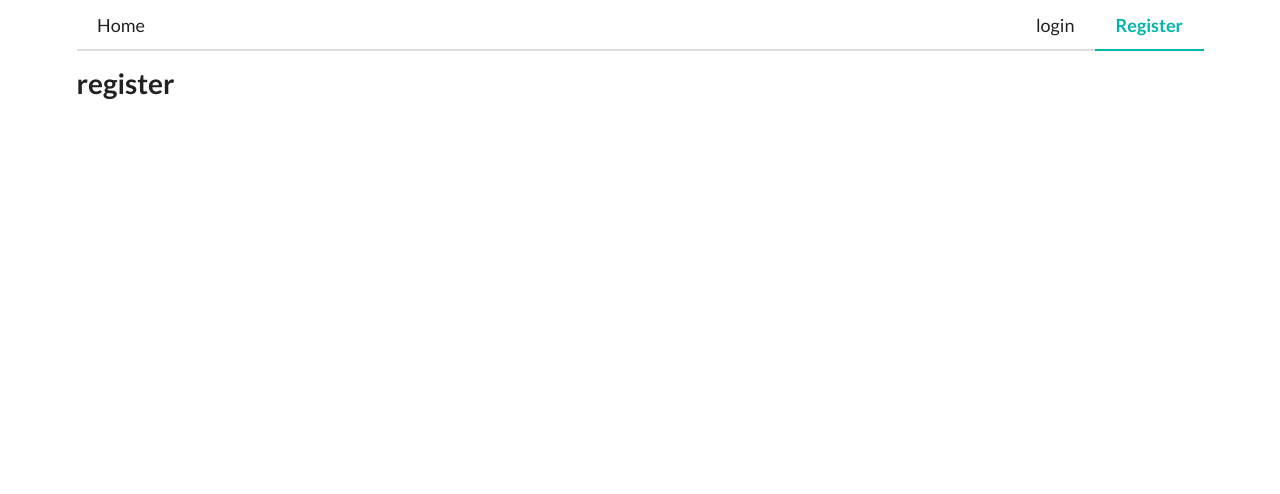
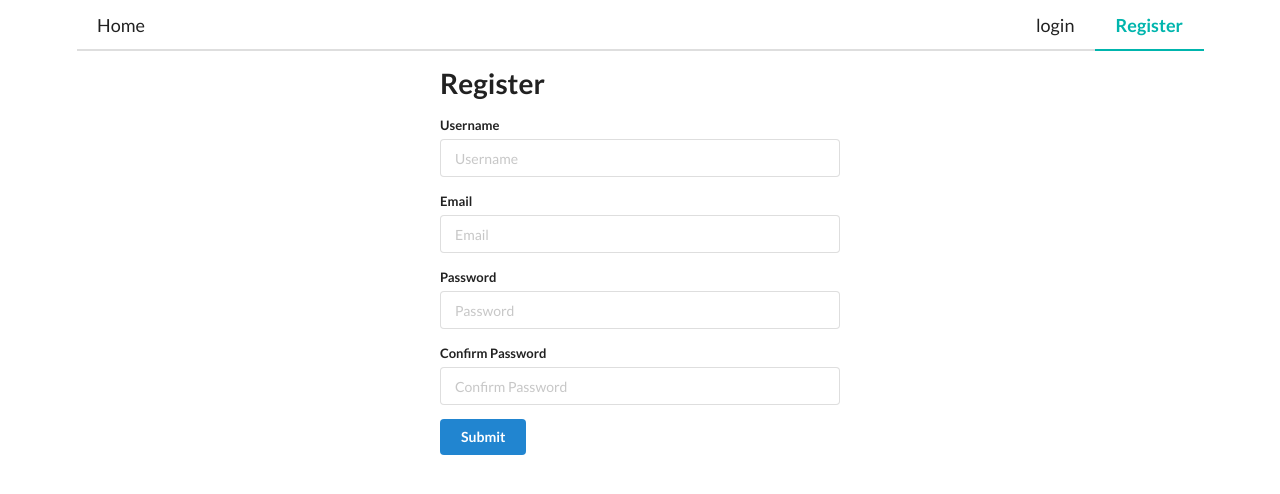
Before and after one commit to sabujhasansarker/merng-client, a React (Create React App) app: page /register in a window 1280 px wide. Shown: the top 494 px of the page. Built offline with nearby package versions, Linux system fonts and the light colour scheme.

Commit message:
login register

```diff
--- a/src/App.css
+++ b/src/App.css
@@ -5,3 +5,7 @@
   margin: 0 auto;
   padding: 20px;
 }
+.form-container {
+  width: 400px;
+  margin: auto;
+}
--- a/src/components/layout/MenuBar.js
+++ b/src/components/layout/MenuBar.js
@@ -7,6 +7,7 @@ const MenuBar = () => {
   //   active
   const [activeItem, setActiveItem] = useState(window.location.pathname);
   const handleItemClick = (e) => setActiveItem(e.target.name);
+  console.log(activeItem);
   return (
     <div className="ui pointing secondary menu massive">
       <Link
--- a/src/components/pages/Login.js
+++ b/src/components/pages/Login.js
@@ -1,11 +1,97 @@
-import React from "react";
+import React, { useState } from "react";
 
-const Login = () => {
+// * appolo
+import gql from "graphql-tag";
+import { useMutation } from "@apollo/react-hooks";
+
+//  * user from
+import { useForm } from "../../utils/hooks";
+
+const Login = ({ history }) => {
+  const { onChange, onSubmit, fromData } = useForm(loginUserCallback, {
+    username: "",
+    password: "",
+  });
+  const [error, setError] = useState({
+    header: "",
+    errors: {},
+  });
+  const [login, { loading }] = useMutation(LOGIN, {
+    update(_, result) {
+      history.push("/");
+    },
+    onError(err) {
+      fromData.password = "";
+      setError({
+        header: err.graphQLErrors[0].message,
+        errors: err.graphQLErrors[0].extensions.exception.errors,
+      });
+    },
+    variables: fromData,
+  });
+
+  function loginUserCallback() {
+    login();
+  }
+
   return (
-    <div>
-      <h1>Login</h1>
+    <div className="form-container">
+      {Object.keys(error.header).length > 0 && (
+        <div className="ui error message">
+          <div className="content">
+            <div className="header">
+              {Object.keys(error.header).length > 0 && error.header}
+            </div>
+            {Object.values(error.errors).map((err) => (
+              <p key={err}>{err}</p>
+            ))}
+          </div>
+        </div>
+      )}
+      <form className="ui form" onSubmit={onSubmit}>
+        <h1>Login</h1>
+        <div className="field">
+          <label>Username</label>
+          <div className="ui fluid input">
+            <input
+              type="text"
+              placeholder="Username"
+              name="username"
+              value={fromData.username}
+              onChange={(e) => onChange(e)}
+            />
+          </div>
+        </div>
+        <div className="field">
+          <label>Password</label>
+          <div className="ui fluid input">
+            <input
+              type="password"
+              placeholder="Password"
+              name="password"
+              value={fromData.password}
+              onChange={(e) => onChange(e)}
+            />
+          </div>
+        </div>
+        <div className="field">
+          <input type="submit" className="ui button primary" value="Submit" />
+        </div>
+      </form>
     </div>
   );
 };
 
+const LOGIN = gql`
+  mutation Login($username: String!, $password: String!) {
+    login(username: $username, password: $password) {
+      id
+      email
+      username
+      createdAt
+      token
+    }
+  }
+`;
+
 export default Login;
--- a/src/components/pages/Register.js
+++ b/src/components/pages/Register.js
@@ -1,11 +1,157 @@
-import React from "react";
+import React, { useState } from "react";
 
-const Register = () => {
+// * appolo
+import gql from "graphql-tag";
+import { useMutation } from "@apollo/react-hooks";
+
+//  * user from
+import { useForm } from "../../utils/hooks";
+
+const Register = ({ history }) => {
+  const { onChange, onSubmit, fromData } = useForm(addUserCallback, {
+    username: "",
+    email: "",
+    password: "",
+    confirmPassword: "",
+  });
+  const [error, setError] = useState({
+    header: "",
+    errors: {},
+  });
+
+  // Add user
+  const [register, { loading }] = useMutation(REGISTER, {
+    update(_, result) {
+      console.log(result);
+      history.push("/");
+    },
+    onError(err) {
+      fromData.password = "";
+      fromData.confirmPassword = "";
+      setError({
+        header: err.graphQLErrors[0].message,
+        errors: err.graphQLErrors[0].extensions.exception.errors,
+      });
+    },
+    variables: fromData,
+  });
+
+  function addUserCallback() {
+    register();
+  }
+  // console.log(error);
   return (
-    <div>
-      <h1>register</h1>
+    <div className="form-container">
+      {Object.keys(error.header).length > 0 && (
+        <div className="ui error message">
+          <div className="content">
+            <div className="header">
+              {Object.keys(error.header).length > 0 && error.header}
+            </div>
+            {Object.values(error.errors).map((err) => (
+              <p key={err}>{err}</p>
+            ))}
+          </div>
+        </div>
+      )}
+      <form className="ui form" onSubmit={onSubmit}>
+        <h1>Register</h1>
+        <div className="field">
+          <label>Username</label>
+          <div
+            className={`ui fluid input ${
+              error.errors.username && "field error"
+            }`}
+          >
+            <input
+              type="text"
+              aria-describedby="form-input-first-name-error-message"
+              aria-invalid="true"
+              placeholder="Username"
+              required
+              name="username"
+              onChange={(e) => onChange(e)}
+              value={fromData.username}
+            />
+          </div>
+        </div>
+        <div className="field">
+          <label>Email</label>
+          <div
+            className={`ui fluid input ${error.errors.email && "field error"}`}
+          >
+            <input
+              type="email"
+              placeholder="Email"
+              required
+              name="email"
+              value={fromData.email}
+              onChange={(e) => onChange(e)}
+            />
+          </div>
+        </div>
+        <div className="field">
+          <label>Password</label>
+          <div
+            className={`ui fluid input ${
+              error.errors.password && "field error"
+            }`}
+          >
+            <input
+              type="password"
+              placeholder="Password"
+              required
+              name="password"
+              onChange={(e) => onChange(e)}
+              value={fromData.password}
+            />
+          </div>
+        </div>
+        <div className="field">
+          <label>Confirm Password</label>
+          <div
+            className={`ui fluid input ${
+              error.errors.confirmPassword && "field error"
+            }`}
+          >
+            <input
+              type="password"
+              required
+              placeholder="Confirm Password"
+              name="confirmPassword"
+              onChange={(e) => onChange(e)}
+              value={fromData.confirmPassword}
+            />
+          </div>
+        </div>
+        <div className="field">
+          <input type="submit" className="ui button primary" value="Submit" />
+        </div>
+      </form>
     </div>
   );
 };
-
+const REGISTER = gql`
+  mutation Register(
+    $username: String!
+    $email: String!
+    $password: String!
+    $confirmPassword: String!
+  ) {
+    register(
+      registerInput: {
+        username: $username
+        email: $email
+        password: $password
+        confirmPassword: $confirmPassword
+      }
+    ) {
+      id
+      email
+      username
+      createdAt
+      token
+    }
+  }
+`;
 export default Register;
--- /dev/null
+++ b/src/utils/hooks.js
@@ -0,0 +1,16 @@
+import { useState } from "react";
+
+export const useForm = (calback, initialState) => {
+  const [fromData, setFromData] = useState(initialState);
+  const onChange = (e) =>
+    setFromData({ ...fromData, [e.target.name]: e.target.value });
+  const onSubmit = (e) => {
+    e.preventDefault();
+    calback();
+  };
+  return {
+    onChange,
+    onSubmit,
+    fromData,
+  };
+};
```
